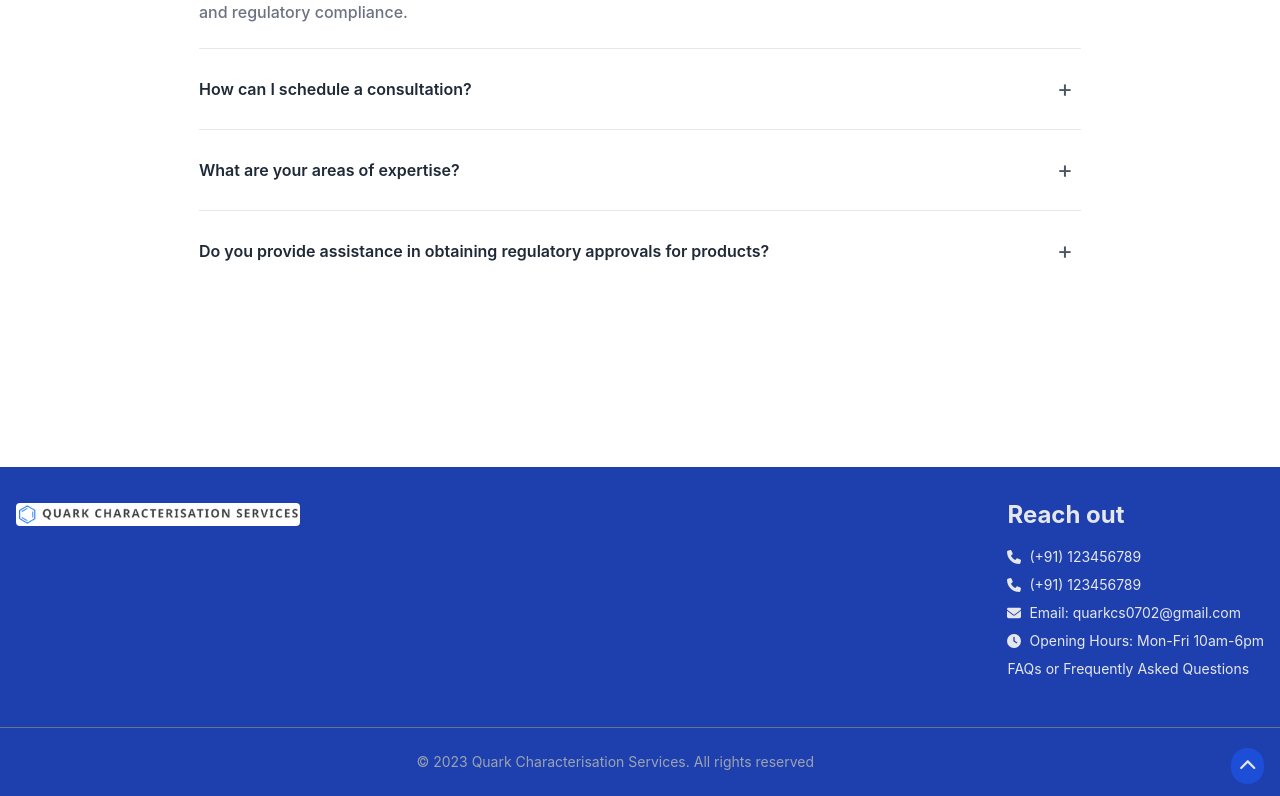
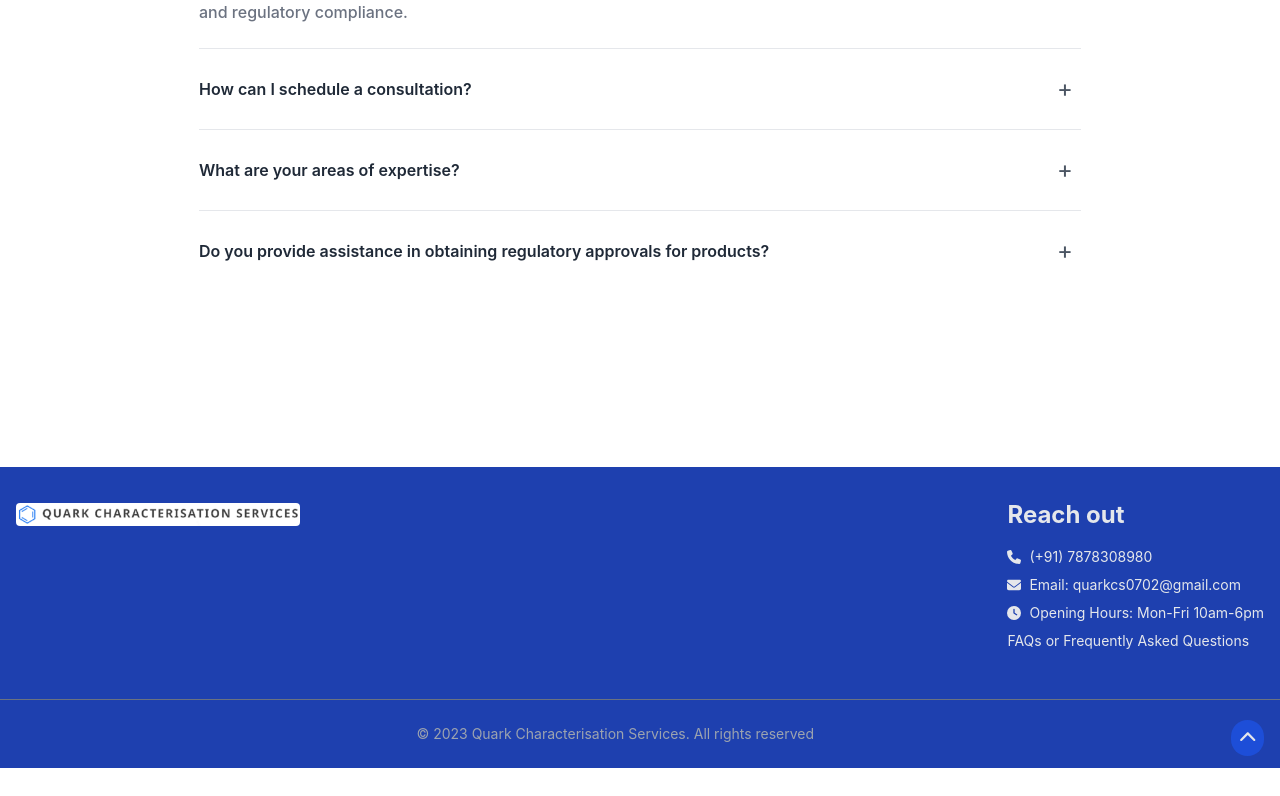
Before and after one commit to hemang7/quark2.0, a React (Vite) app: page /contact in a window 1280 px wide. Shown: the part 1380-2176 px from the top of the page. After the commit the page ends 2148 px from the top, so only its background shows below. Built offline with nearby package versions, Linux system fonts and the light colour scheme.

Commit message:
Update Footer.jsx

```diff
--- a/src/components/Footer.jsx
+++ b/src/components/Footer.jsx
@@ -41,17 +41,10 @@
               <h2 className="text-2xl font-bold mb-4">Reach out</h2>
               <p
                 className="mb-2 cursor-pointer hover:text-pink-400"
-                onClick={() => handlePhoneClick("+91 123456789")}
+                onClick={() => handlePhoneClick("+91 7878308980")}
               >
                 <FontAwesomeIcon icon={faPhone} className="mr-2  " />
-                (+91) 123456789
-              </p>
-              <p
-                className="mb-2 cursor-pointer hover:text-pink-400"
-                onClick={() => handlePhoneClick("+91 123456789")}
-              >
-                <FontAwesomeIcon icon={faPhone} className="mr-2  " />
-                (+91) 123456789
+                (+91) 7878308980
               </p>
 
               <p
```
